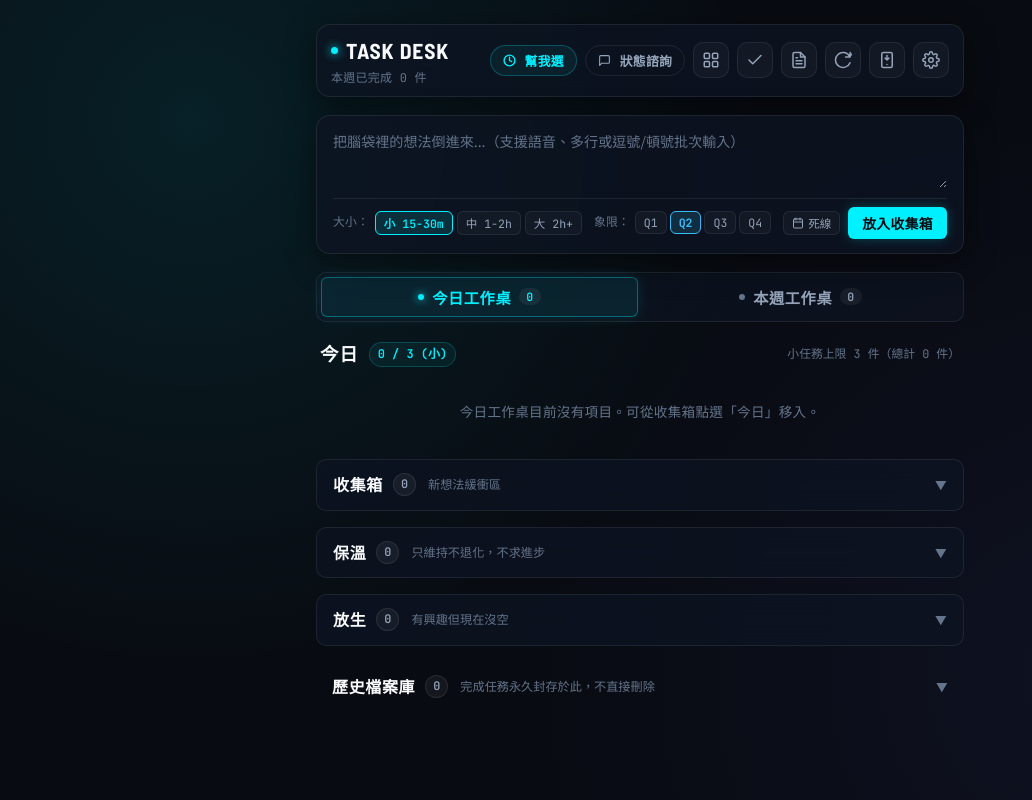
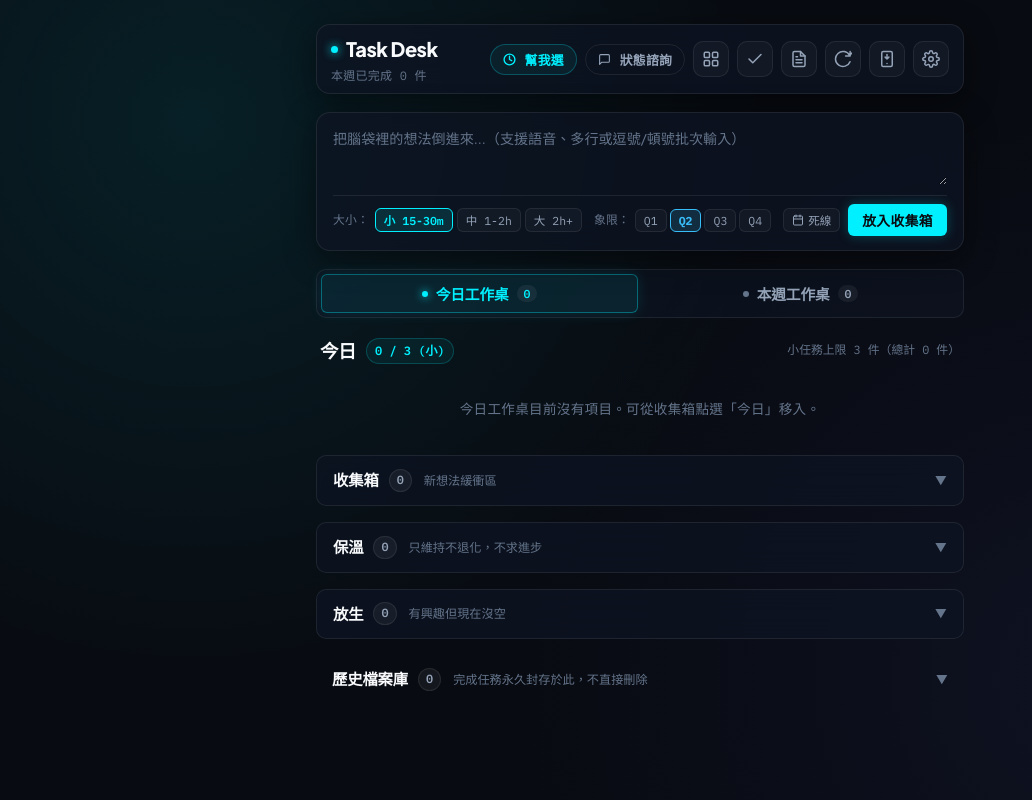
Before and after one commit to Annie04082020/TaskDesk, a website: page index.html in a window 1280 px wide. Shown: the whole page, without its empty margins (0-1032 px from the left). Drawn offline with Linux system fonts and the light colour scheme.

Commit message:
feat: upgrade to designer typography stack (Plus Jakarta Sans + IBM Plex Mono) and bump v1.0.5

```diff
--- a/index.html
+++ b/index.html
@@ -12,7 +12,7 @@
   <!-- Fonts matching user portfolio (JetBrains Mono, Barlow Semi Condensed, Noto Sans TC) -->
   <link rel="preconnect" href="https://fonts.googleapis.com">
   <link rel="preconnect" href="https://fonts.gstatic.com" crossorigin>
-  <link href="https://fonts.googleapis.com/css2?family=Barlow+Semi+Condensed:wght@500;600;700;800&family=JetBrains+Mono:wght@400;500;600;700&family=Noto+Sans+TC:wght@300;400;500;600;700&display=swap" rel="stylesheet">
+  <link href="https://fonts.googleapis.com/css2?family=IBM+Plex+Mono:ital,wght@0,400;0,500;0,600;0,700;1,400&family=Noto+Sans+TC:wght@400;500;600;700&family=Plus+Jakarta+Sans:ital,wght@0,400;0,500;0,600;0,700;0,800;1,400;1,600&display=swap" rel="stylesheet">
   <link rel="stylesheet" href="./style.css">
 </head>
 <body>
@@ -571,15 +571,15 @@
           </div>
           <div class="form-sublabel">在 Android 手機上安裝原生 Task Desk，支援離線執行與跨裝置手動同步。</div>
           <div style="display: flex; flex-direction: column; gap: 8px; margin-top: 10px;">
-            <a href="https://github.com/Annie04082020/TaskDesk/releases/latest" target="_blank" rel="noopener" class="btn-primary" style="justify-content: center; text-decoration: none; padding: 9px 14px;">
-              <span>📱 前往 GitHub Releases 下載最新 APK</span>
+            <a href="https://github.com/Annie04082020/TaskDesk/releases/latest" target="_blank" rel="noopener" class="btn-primary" style="justify-content: center; text-decoration: none; padding: 10px 14px;">
+              <span>📱 前往 GitHub Releases 下載最新 APK (v1.0.5)</span>
             </a>
+            <div style="font-size: 0.74rem; color: var(--meta-text); line-height: 1.45;">
+              💡 <strong>APK 更新說明：</strong>手機端安裝的 APK 屬於獨立離線封裝。更新網頁原始碼後，GitHub 會自動打包新版本 APK，點擊上方按鈕下載安裝即可直接覆蓋更新！
+            </div>
             <div style="display: flex; gap: 8px;">
-              <a href="https://github.com/Annie04082020/TaskDesk/releases/latest/download/TaskDesk-Android-v1.0.0.apk" target="_blank" rel="noopener" class="btn-secondary" style="flex: 1; text-align: center; text-decoration: none; padding: 7px 10px; font-size: 0.8rem;">
-                ⬇ 直接下載 APK
-              </a>
-              <a href="https://github.com/Annie04082020/TaskDesk/releases" target="_blank" rel="noopener" class="btn-secondary" style="text-align: center; text-decoration: none; padding: 7px 12px; font-size: 0.8rem;">
-                所有版本
+              <a href="https://github.com/Annie04082020/TaskDesk/releases" target="_blank" rel="noopener" class="btn-secondary" style="flex: 1; text-align: center; text-decoration: none; padding: 7px 12px; font-size: 0.8rem;">
+                檢視所有發行版本 (All Releases)
               </a>
             </div>
           </div>
--- a/package.json
+++ b/package.json
@@ -1,6 +1,6 @@
 {
   "name": "taskdesk",
-  "version": "1.0.4",
+  "version": "1.0.5",
   "description": "個人任務工作桌 (Task Desk) - PWA & Android App",
   "main": "app.js",
   "scripts": {
--- a/style.css
+++ b/style.css
@@ -5,10 +5,10 @@
 
 :root {
   color-scheme: dark;
-  /* Typography Stack matching portfolio */
-  --font-heading: 'Barlow Semi Condensed', 'Bahnschrift', 'DIN Alternate', 'Noto Sans TC', sans-serif;
-  --font-body: 'Noto Sans TC', -apple-system, BlinkMacSystemFont, "Segoe UI", Roboto, sans-serif;
-  --font-mono: 'JetBrains Mono', ui-monospace, SFMono-Regular, Menlo, Monaco, Consolas, monospace;
+  /* Designer Typography Stack: Plus Jakarta Sans (Geometric Neo-Grotesque) + IBM Plex Mono + Native CJK */
+  --font-heading: 'Plus Jakarta Sans', -apple-system, BlinkMacSystemFont, "PingFang TC", "Hiragino Sans TC", "Microsoft JhengHei UI", "Noto Sans TC", sans-serif;
+  --font-body: 'Plus Jakarta Sans', -apple-system, BlinkMacSystemFont, "PingFang TC", "Hiragino Sans TC", "Microsoft JhengHei UI", "Noto Sans TC", sans-serif;
+  --font-mono: 'IBM Plex Mono', 'JetBrains Mono', ui-monospace, SFMono-Regular, Menlo, Monaco, Consolas, monospace;
 
   /* Default Deep Space Cyberpunk Dark */
   --bg-color: #080b11;
@@ -149,6 +149,8 @@ body {
   overflow-x: hidden;
   -webkit-font-smoothing: antialiased;
   -moz-osx-font-smoothing: grayscale;
+  text-rendering: optimizeLegibility;
+  font-feature-settings: "cv02", "cv03", "cv04", "cv11";
 }
 
 /* Subtle Cyber Tech Grid Matrix Overlay */
@@ -230,14 +232,13 @@ body::before {
 
 .brand-title {
   font-family: var(--font-heading);
-  font-size: 1.35rem;
-  font-weight: 700;
-  letter-spacing: 0.04em;
+  font-size: 1.25rem;
+  font-weight: 800;
+  letter-spacing: -0.025em;
   color: var(--text-color);
   display: flex;
   align-items: center;
   gap: 8px;
-  text-transform: uppercase;
 }
 
 .brand-dot {
@@ -462,10 +463,9 @@ body::before {
   border-radius: var(--radius-sm);
   color: var(--text-main);
   font-family: var(--font-heading);
-  font-size: 0.95rem;
+  font-size: 0.92rem;
   font-weight: 700;
-  letter-spacing: 0.04em;
-  text-transform: uppercase;
+  letter-spacing: -0.01em;
   cursor: pointer;
   transition: all 0.2s cubic-bezier(0.16, 1, 0.3, 1);
 }
@@ -567,10 +567,9 @@ body::before {
 .section-title {
   font-family: var(--font-heading);
   font-size: 1.15rem;
-  font-weight: 700;
-  letter-spacing: 0.05em;
-  color: var(--text-color);
-  text-transform: uppercase;
+  font-weight: 750;
+  letter-spacing: -0.02em;
+  color: var(--text-color);
 }
 
 .section-count-badge {
@@ -1045,11 +1044,10 @@ body::before {
 
 .folder-name {
   font-family: var(--font-heading);
-  font-size: 1rem;
+  font-size: 0.96rem;
   font-weight: 700;
-  letter-spacing: 0.04em;
-  color: var(--text-color);
-  text-transform: uppercase;
+  letter-spacing: -0.01em;
+  color: var(--text-color);
 }
 
 .folder-desc {
@@ -1157,10 +1155,9 @@ body::before {
 .modal-title {
   font-family: var(--font-heading);
   font-size: 1.15rem;
-  font-weight: 700;
-  letter-spacing: 0.04em;
-  color: var(--text-color);
-  text-transform: uppercase;
+  font-weight: 750;
+  letter-spacing: -0.02em;
+  color: var(--text-color);
 }
 
 .modal-close {
--- a/www/style.css
+++ b/www/style.css
@@ -5,10 +5,10 @@
 
 :root {
   color-scheme: dark;
-  /* Typography Stack matching portfolio */
-  --font-heading: 'Barlow Semi Condensed', 'Bahnschrift', 'DIN Alternate', 'Noto Sans TC', sans-serif;
-  --font-body: 'Noto Sans TC', -apple-system, BlinkMacSystemFont, "Segoe UI", Roboto, sans-serif;
-  --font-mono: 'JetBrains Mono', ui-monospace, SFMono-Regular, Menlo, Monaco, Consolas, monospace;
+  /* Designer Typography Stack: Plus Jakarta Sans (Geometric Neo-Grotesque) + IBM Plex Mono + Native CJK */
+  --font-heading: 'Plus Jakarta Sans', -apple-system, BlinkMacSystemFont, "PingFang TC", "Hiragino Sans TC", "Microsoft JhengHei UI", "Noto Sans TC", sans-serif;
+  --font-body: 'Plus Jakarta Sans', -apple-system, BlinkMacSystemFont, "PingFang TC", "Hiragino Sans TC", "Microsoft JhengHei UI", "Noto Sans TC", sans-serif;
+  --font-mono: 'IBM Plex Mono', 'JetBrains Mono', ui-monospace, SFMono-Regular, Menlo, Monaco, Consolas, monospace;
 
   /* Default Deep Space Cyberpunk Dark */
   --bg-color: #080b11;
@@ -149,6 +149,8 @@ body {
   overflow-x: hidden;
   -webkit-font-smoothing: antialiased;
   -moz-osx-font-smoothing: grayscale;
+  text-rendering: optimizeLegibility;
+  font-feature-settings: "cv02", "cv03", "cv04", "cv11";
 }
 
 /* Subtle Cyber Tech Grid Matrix Overlay */
@@ -230,14 +232,13 @@ body::before {
 
 .brand-title {
   font-family: var(--font-heading);
-  font-size: 1.35rem;
-  font-weight: 700;
-  letter-spacing: 0.04em;
+  font-size: 1.25rem;
+  font-weight: 800;
+  letter-spacing: -0.025em;
   color: var(--text-color);
   display: flex;
   align-items: center;
   gap: 8px;
-  text-transform: uppercase;
 }
 
 .brand-dot {
@@ -462,10 +463,9 @@ body::before {
   border-radius: var(--radius-sm);
   color: var(--text-main);
   font-family: var(--font-heading);
-  font-size: 0.95rem;
+  font-size: 0.92rem;
   font-weight: 700;
-  letter-spacing: 0.04em;
-  text-transform: uppercase;
+  letter-spacing: -0.01em;
   cursor: pointer;
   transition: all 0.2s cubic-bezier(0.16, 1, 0.3, 1);
 }
@@ -567,10 +567,9 @@ body::before {
 .section-title {
   font-family: var(--font-heading);
   font-size: 1.15rem;
-  font-weight: 700;
-  letter-spacing: 0.05em;
-  color: var(--text-color);
-  text-transform: uppercase;
+  font-weight: 750;
+  letter-spacing: -0.02em;
+  color: var(--text-color);
 }
 
 .section-count-badge {
@@ -1045,11 +1044,10 @@ body::before {
 
 .folder-name {
   font-family: var(--font-heading);
-  font-size: 1rem;
+  font-size: 0.96rem;
   font-weight: 700;
-  letter-spacing: 0.04em;
-  color: var(--text-color);
-  text-transform: uppercase;
+  letter-spacing: -0.01em;
+  color: var(--text-color);
 }
 
 .folder-desc {
@@ -1157,10 +1155,9 @@ body::before {
 .modal-title {
   font-family: var(--font-heading);
   font-size: 1.15rem;
-  font-weight: 700;
-  letter-spacing: 0.04em;
-  color: var(--text-color);
-  text-transform: uppercase;
+  font-weight: 750;
+  letter-spacing: -0.02em;
+  color: var(--text-color);
 }
 
 .modal-close {
```
Also changed, not shown: www/index.html (+8 -8 lines).
